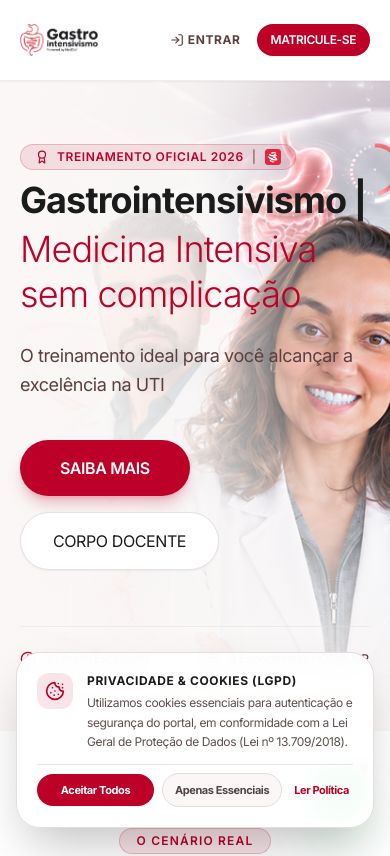
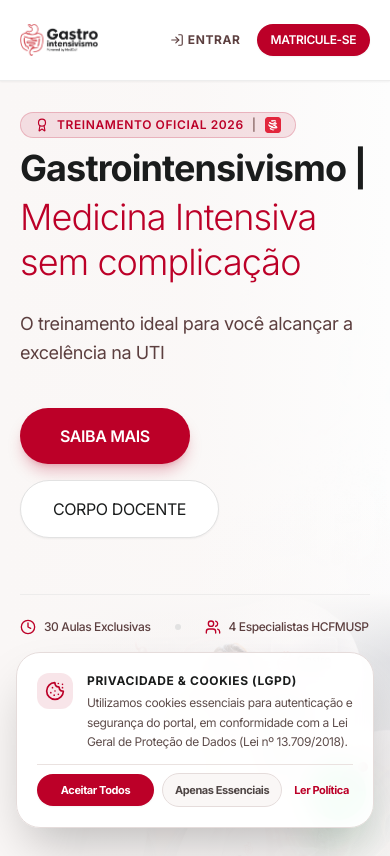
Before and after one commit to Bacochina1/gastrointensivismo, a Next.js app: page / in a window 390 px wide. Shown: the top 856 px of the page. Built offline with nearby package versions, Linux system fonts and the light colour scheme.

Commit message:
fix(hero): use separate mobile and desktop background images with pt-8 and pb-64

```diff
--- a/src/app/page.tsx
+++ b/src/app/page.tsx
@@ -36,11 +36,11 @@
             {/* Background Banners */}
             <div className="absolute inset-0 z-0">
               <picture className="w-full h-full block">
-                <source media="(max-width: 1023px)" srcSet="/gastro-bg-3.png" />
+                <source media="(max-width: 1023px)" srcSet="/gastro-bg-2.png" />
                 <img
                   src="/gastro-bg-3.png"
                   alt="Gastrointensivismo Treinamento Oficial"
-                  className="w-full h-full object-cover object-[70%]"
+                  className="w-full h-full object-cover object-bottom lg:object-[70%]"
                   loading="eager"
                   fetchPriority="high"
                 />
@@ -51,7 +51,7 @@
             <div className="absolute inset-0 z-0 pointer-events-none bg-gradient-to-r from-[#FAF7F6] via-[#FAF7F6]/85 to-transparent lg:max-w-[65%]"></div>
             <div className="absolute inset-0 z-0 pointer-events-none bg-gradient-to-t from-[#FAF7F6] via-transparent to-transparent lg:hidden"></div>
 
-            <div className="relative z-10 max-w-7xl mx-auto px-margin-mobile lg:px-margin-desktop py-16 sm:py-20 lg:py-28 grid grid-cols-1 lg:grid-cols-12 gap-12 items-center">
+            <div className="relative z-10 max-w-7xl mx-auto px-margin-mobile lg:px-margin-desktop pt-8 pb-64 lg:py-28 grid grid-cols-1 lg:grid-cols-12 gap-12 items-center">
               <div className="lg:col-span-8 flex flex-col gap-stack-lg max-w-2xl">
                 <div className="flex flex-col gap-stack-sm">
                   <div className="inline-flex items-center gap-2 px-3.5 py-1 rounded-full bg-primary/10 border border-primary/20 text-primary font-label-sm text-xs font-semibold tracking-wider uppercase w-fit">
```
